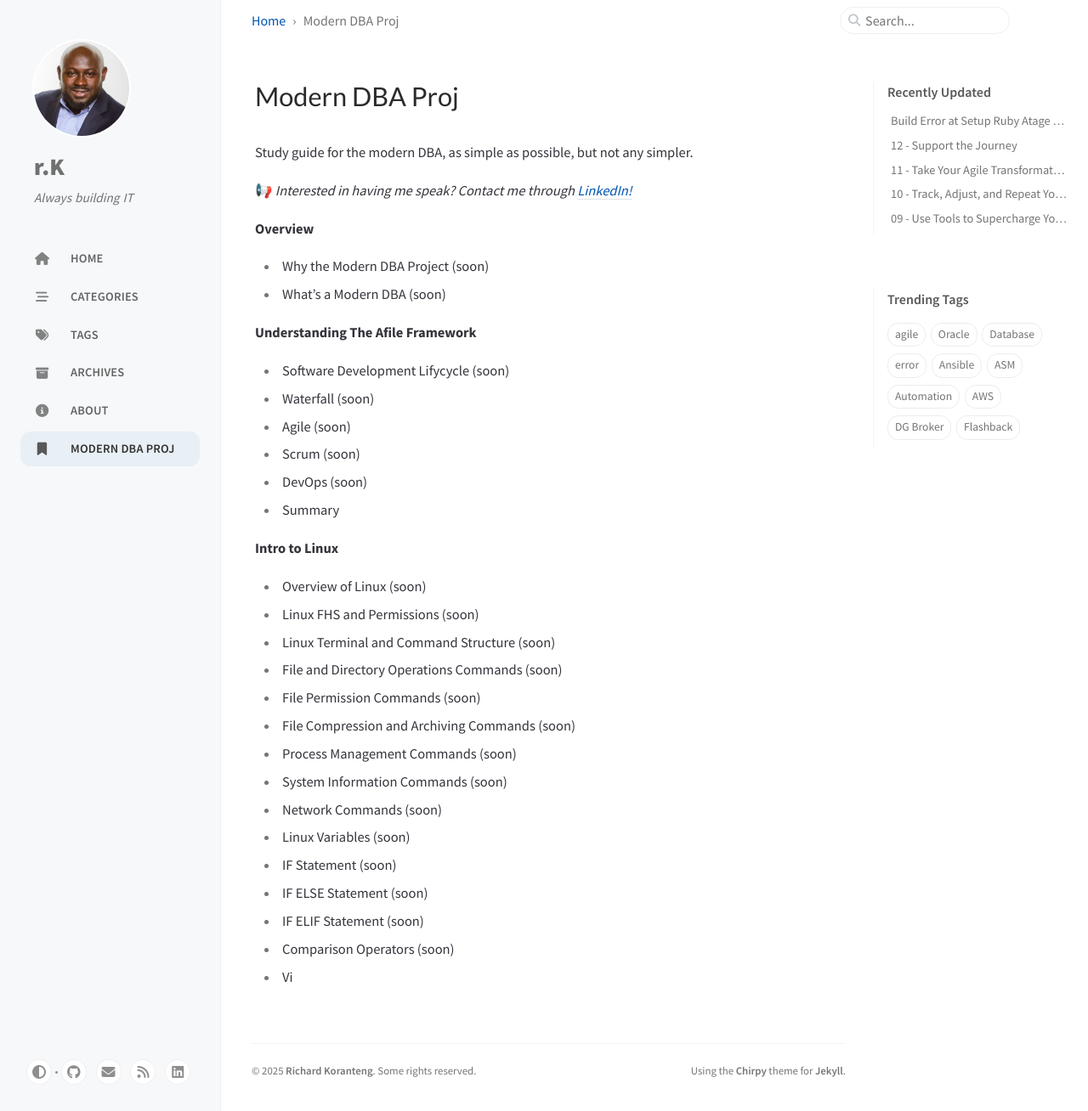
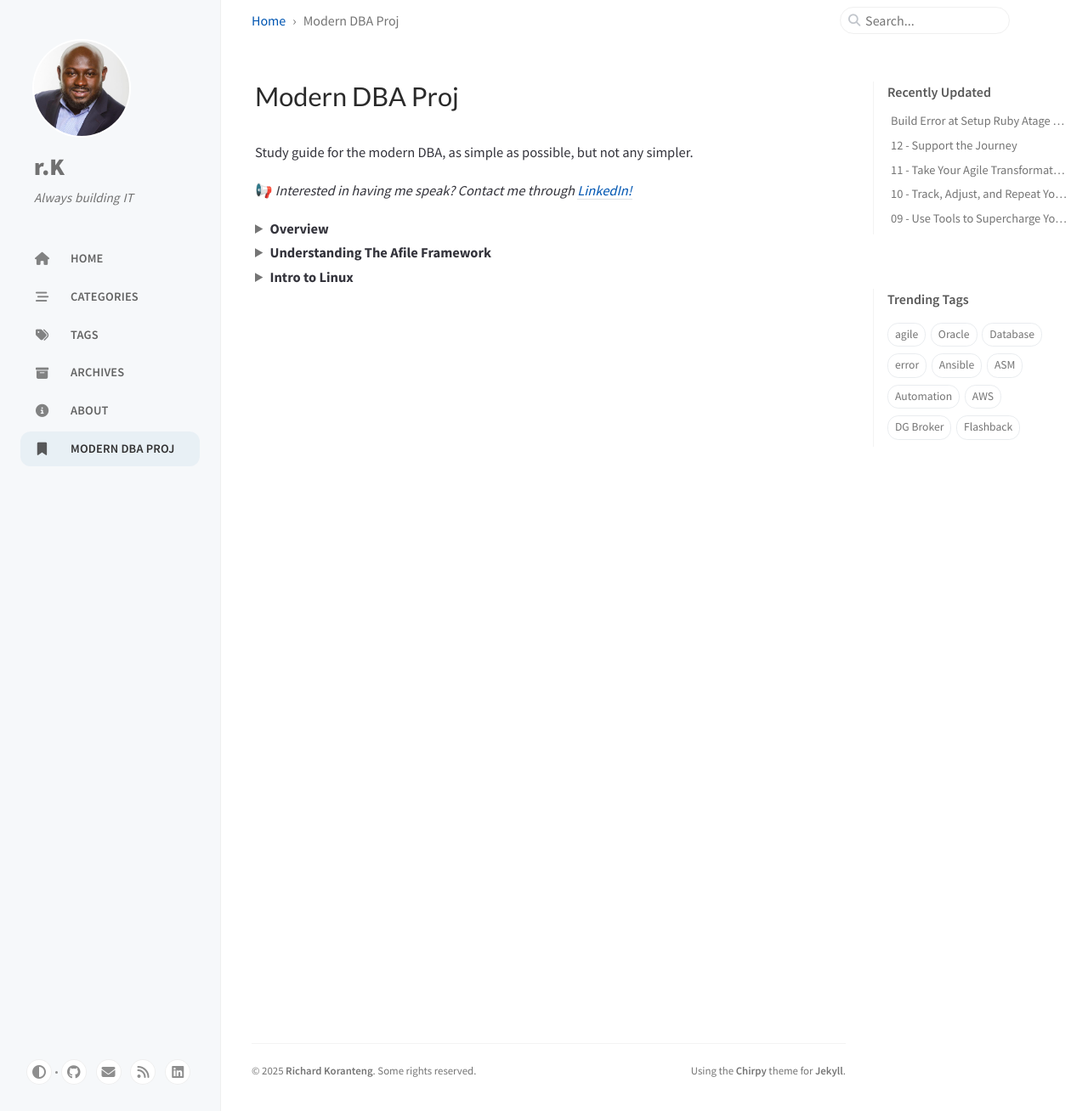
Before and after one commit to RKKoranteng/blog, a Jekyll site: the page built from _tabs/modern-dba-project.md, in a window 1280 px wide and 1308 px high. Shown: the whole window at 85% size. Built offline with Jekyll 4.4.1, drawn with Linux system fonts in a browser that asks for light colours; cached includes are drawn as plain includes.

Commit message:
add collapsible section

```diff
--- a/_tabs/modern-dba-project.md
+++ b/_tabs/modern-dba-project.md
@@ -8,31 +8,39 @@
 
 📢 _Interested in having me speak? Contact me through [LinkedIn!](https://www.linkedin.com/in/richard-koranteng)_
 
-**Overview**
-- Why the Modern DBA Project (soon)
-- What's a Modern DBA (soon)
+<details>
+    <summary><b>Overview</b></summary>
 
-**Understanding The Afile Framework**
-- Software Development Lifycycle (soon)
-- Waterfall (soon)
-- Agile (soon)
-- Scrum (soon)
-- DevOps (soon)
-- Summary
+    - Why the Modern DBA Project (soon)
+    - What's a Modern DBA (soon)
+</details>
 
-**Intro to Linux**
-- Overview of Linux (soon)
-- Linux FHS and Permissions (soon)
-- Linux Terminal and Command Structure (soon)
-- File and Directory Operations Commands (soon)
-- File Permission Commands (soon)
-- File Compression and Archiving Commands (soon)
-- Process Management Commands (soon)
-- System Information Commands (soon)
-- Network Commands (soon)
-- Linux Variables (soon)
-- IF Statement (soon)
-- IF ELSE Statement (soon)
-- IF ELIF Statement (soon)
-- Comparison Operators (soon)
-- Vi
+<details>
+    <summary><b>Understanding The Afile Framework</b></summary>
+
+    - Software Development Lifycycle (soon)
+    - Waterfall (soon)
+    - Agile (soon)
+    - Scrum (soon)
+    - DevOps (soon)
+</details>
+
+<details>
+    <summary><b>Intro to Linux</b></summary>
+
+    - Overview of Linux (soon)
+    - Linux FHS and Permissions (soon)
+    - Linux Terminal and Command Structure (soon)
+    - File and Directory Operations Commands (soon)
+    - File Permission Commands (soon)
+    - File Compression and Archiving Commands (soon)
+    - Process Management Commands (soon)
+    - System Information Commands (soon)
+    - Network Commands (soon)
+    - Linux Variables (soon)
+    - IF Statement (soon)
+    - IF ELSE Statement (soon)
+    - IF ELIF Statement (soon)
+    - Comparison Operators (soon)
+    - Vi
+</details>
```
Also changed, not shown: CHANGELOG.md.
